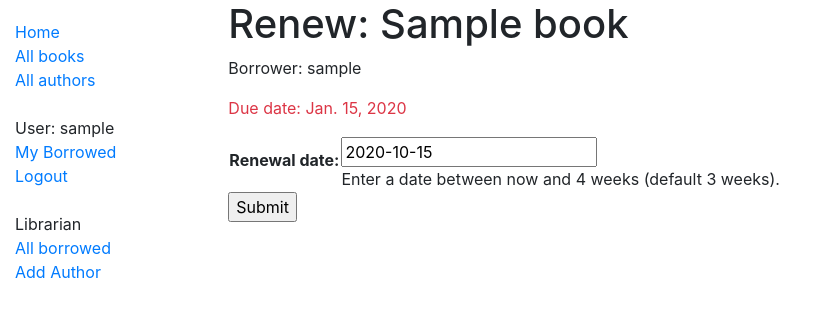
After one commit to veteransgroup/locallib, a Django app: page /catalog/book/00000000-0000-0000-0000-000000000001/renew/ in a window 1280 px wide. The commit adds this page. Shown: the top 317 px of the page, without its empty margins (0-827 px from the left). Run offline with Django 3.2, Linux system fonts and the light colour scheme; a user stored in the database is signed in; tables that the repository leaves empty hold one stand-in row (values such as "Sample post"); some libraries are stand-ins or nearby versions.

Commit message:
Part 9: form usage

```diff
--- /dev/null
+++ b/catalog/forms.py
@@ -0,0 +1,22 @@
+from django import forms
+
+from django.core.exceptions import ValidationError
+from django.utils.translation import ugettext_lazy as _
+import datetime #for checking renewal date range.
+
+class RenewBookForm(forms.Form):
+    renewal_date = forms.DateField(help_text="Enter a date between now and 4 weeks (default 3 weeks).")
+
+    def clean_renewal_date(self):
+        data = self.cleaned_data['renewal_date']
+
+        #Check date is not in past.
+        if data < datetime.date.today():
+            raise ValidationError(_('Invalid date - renewal in past'))
+
+        #Check date is in range librarian allowed to change (+4 weeks).
+        if data > datetime.date.today() + datetime.timedelta(weeks=4):
+            raise ValidationError(_('Invalid date - renewal more than 4 weeks ahead'))
+
+        # Remember to always return the cleaned data.
+        return data
--- a/catalog/models.py
+++ b/catalog/models.py
@@ -102,8 +102,8 @@ class BookInstance(BaseModel):
                               blank=True, default='m', help_text='Book availability')
 
     class Meta:
-        ordering = ["due_back"]
-        permissions =(('can_mark_returned','Set book as returned'),)
+        ordering = ['due_back']
+        permissions =(('can_mark_returned','Set book as returned'),('can_renew','Renew a bookinstance'))
 
     def __str__(self):
         """
--- a/catalog/templates/base_generic.html
+++ b/catalog/templates/base_generic.html
@@ -36,8 +36,9 @@
                     {% endif %}
                     <br>
                     {% if perms.catalog.can_mark_returned %}
-                        <li>Librarian dashboard</li>
+                        <li>Librarian</li>
                         <li><a href="{% url 'all-borrowed' %}">All borrowed</a></li>
+                        <li><a href="{% url 'author_create' %}">Add Author</a></li>
                     {% endif%}
                 </ul>
                 {% endblock %}
--- a/catalog/templates/catalog/author_list.html
+++ b/catalog/templates/catalog/author_list.html
@@ -8,8 +8,8 @@
 
       {% for obj in object_list %}
       <li>
-        <a href="{{ obj.get_absolute_url }}">{{ obj.first_name }}, {{obj.last_name }}</a> ({{ obj.date_of_birth|date:"F j, Y"}} -
-        {% if obj.date_of_death %} {{obj.date_of_death|date:"F j, Y"}} {% else %} present {% endif %}
+        <a href="{{ obj.get_absolute_url }}">{{ obj.first_name }}, {{obj.last_name }}</a> ( {{ obj.date_of_birth|date:"F j, Y"}} -
+        {% if obj.date_of_death %} {{obj.date_of_death|date:"F j, Y"}} {% else %} present {% endif %} )
       </li>
       {% endfor %}
 
--- /dev/null
+++ b/catalog/templates/catalog/book_renew_librarian.html
@@ -0,0 +1,16 @@
+{% extends "base_generic.html" %}
+{% block content %}
+
+    <h1>Renew: {{bookinst.book.title}}</h1>
+    <p>Borrower: {{bookinst.borrower}}</p>
+    <p{% if bookinst.is_overdue %} class="text-danger"{% endif %}>Due date: {{bookinst.due_back}}</p>
+
+    <form action="" method="post">
+        {% csrf_token %}
+        <table>
+        {{ form }}
+        </table>
+        <input type="submit" value="Submit" />
+    </form>
+
+{% endblock %}
--- a/catalog/urls.py
+++ b/catalog/urls.py
@@ -8,6 +8,10 @@ urlpatterns = [
     path('book/<int:pk>', views.BookDetailView.as_view(), name='book-detail'),
     path('authors/', views.AuthorListView.as_view(), name='authors'),
     path('author/<int:pk>', views.AuthorDetailView.as_view(), name='author-detail'),
+    path('author/create/', views.AuthorCreate.as_view(), name='author_create'),
+    path('author/<int:pk>/update/', views.AuthorUpdate.as_view(), name='author_update'),
+    path('author/<int:pk>/delete/', views.AuthorDelete.as_view(), name='author_delete'),
     path('mybooks/', views.LoanedBooksByUserListView.as_view(), name='my-borrowed'),
     path('allborrowed/', views.LoanedBooksListView.as_view(), name='all-borrowed'),
+    path('book/<uuid:pk>/renew/', views.renew_book_librarian, name='renew-book-librarian'),
 ]
--- a/catalog/views.py
+++ b/catalog/views.py
@@ -79,3 +79,54 @@ class LoanedBooksListView(PermissionRequiredMixin, generic.ListView):
 
     def get_queryset(self):
         return BookInstance.objects.filter(status__exact='o').order_by('due_back')
+
+
+from django.shortcuts import get_object_or_404
+from django.http import HttpResponseRedirect
+from django.urls import reverse
+import datetime
+from django.contrib.auth.decorators import permission_required
+from .forms import RenewBookForm
+
+@permission_required('catalog.can_renew')
+def renew_book_librarian(request, pk):
+    book_inst=get_object_or_404(BookInstance, pk = pk)
+
+    # If this is a POST request then process the Form data
+    if request.method == 'POST':
+
+        # Create a form instance and populate it with data from the request (binding):
+        form = RenewBookForm(request.POST)
+
+        # Check if the form is valid:
+        if form.is_valid():
+            # process the data in form.cleaned_data as required (here we just write it to the model due_back field)
+            book_inst.due_back = form.cleaned_data['renewal_date']
+            book_inst.save()
+
+            # redirect to a new URL:
+            return HttpResponseRedirect(reverse('all-borrowed') )
+
+    # If this is a GET (or any other method) create the default form.
+    else:
+        proposed_renewal_date = datetime.date.today() + datetime.timedelta(weeks=3)
+        form = RenewBookForm(initial={'renewal_date': proposed_renewal_date,})
+
+    return render(request, 'catalog/book_renew_librarian.html', {'form': form, 'bookinst':book_inst})
+
+from django.views.generic.edit import CreateView, UpdateView, DeleteView
+from django.urls import reverse_lazy
+
+class AuthorCreate(CreateView):
+    model = Author
+    fields = '__all__'
+    initial={'date_of_death':'05/01/2118',}
+
+class AuthorUpdate(UpdateView):
+    model = Author
+    fields = ['first_name','last_name','date_of_birth','date_of_death']
+
+class AuthorDelete(PermissionRequiredMixin, DeleteView):
+    model = Author
+    success_url = reverse_lazy('authors')
+    permission_required = 'catalog.can_mark_returned'
```
Also changed, not shown: catalog/templates/catalog/author_confirm_delete.html (added, +14 -0 lines), catalog/templates/catalog/author_detail.html (+6 -2 lines), catalog/templates/catalog/author_form.html (added, +13 -0 lines), catalog/templates/catalog/bookinstance_list_borrowed.html (+8 -2 lines), catalog/migrations/0006_auto_20200925_0652.py (added).
